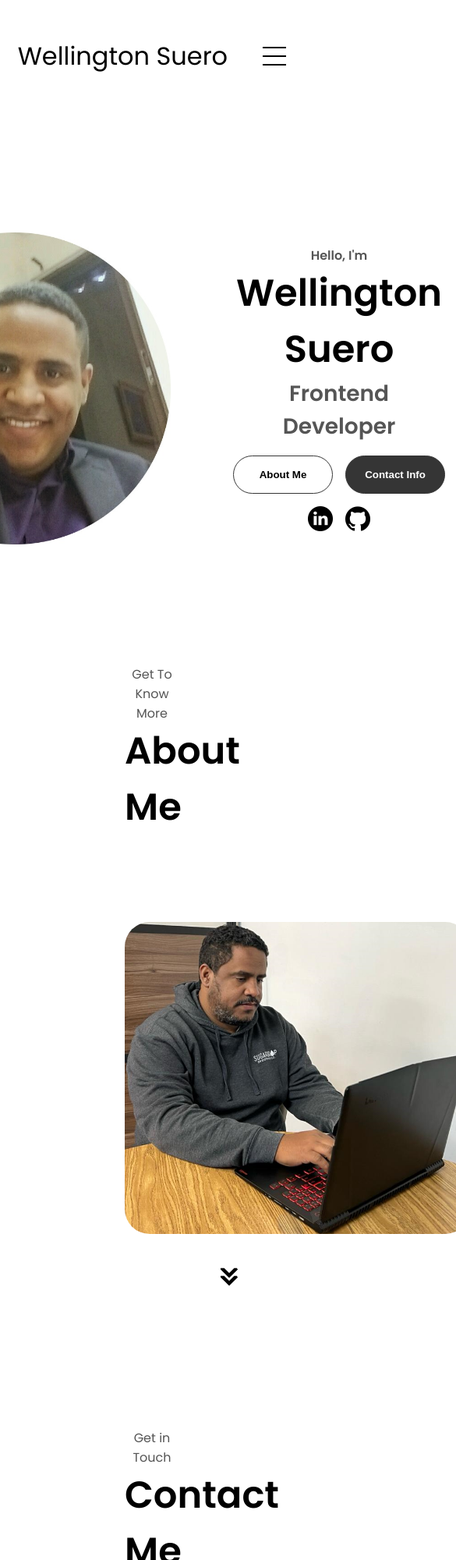
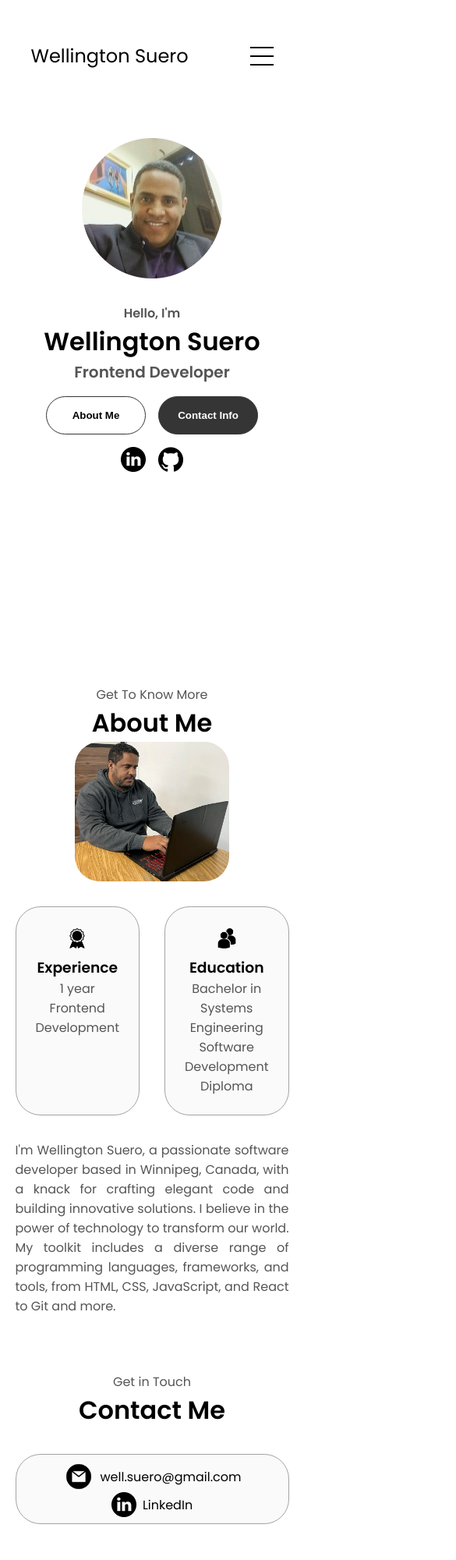
Before and after one commit to Wellfc/wellington-website, a plain HTML site: page index.html in a window 390 px wide. Shown: the top 2000 px of the page at 78% size, 585 px wide, since content can reach past the window. Drawn offline with Linux system fonts and the light colour scheme.

Commit message:
added media queries

```diff
--- a/assets/style/index.css
+++ b/assets/style/index.css
@@ -320,6 +320,11 @@ section {
     margin: auto 0;
 }
 
+.color-container {
+    border-color: rgb(163, 163, 163);
+    background: rgb(250, 250, 250);
+}
+
 /* CONTACT */
 
 #contact {
@@ -372,11 +377,93 @@ footer p {
 }
 
 
-@media screen and (max-width: 1000px) {
+@media screen and (max-width: 1400px) {
+    #profile {
+        height: 83vh;
+        margin-bottom: 6rem;
+    }
+    .about-containers {
+        flex-wrap: wrap;
+    }
+
+}
+
+@media screen and (max-width: 1220px) {
     #desktop-nav {
         display: none;
     }
     #hamburger-nav {
         display: flex;
     }
+    #profile,
+    .section-container {
+        display: block;
+    }
+    .arrow {
+        display: none;
+    }
+    section,
+    .section-container {
+        height: fit-content;
+    }
+    section {
+        margin: 0 5%;
+    }
+    .section__pic-container {
+        width: 275px;
+        height: 275px;
+        margin: 0 auto 2rem;
+    }
+    .about-containers {
+        margin-top: 0;
+    }
 }
+
+@media screen and (max-width: 600px) {
+    #contact,
+    footer {
+        height: 40vh;
+    }
+    #profile {
+        height: 83vh;
+        margin-bottom: 0;
+    }
+    footer nav {
+        height: fit-content;
+        margin-bottom: 2rem;
+    }
+    .about-containers,
+    .contact-info-upper-container,
+    .btn-container {
+        flex-wrap: wrap;
+    }
+    .contact-info-container {
+        margin: 0;
+    }
+    .contact-info-container p,
+    .nav-links li a {
+        font-size: 1rem;
+    }
+    .logo {
+        font-size: 1.5rem;
+    }
+    .nav-links {
+        flex-direction: column;
+        gap: 0.5rem;
+        text-align: center;
+    }
+    .section__pic-container {
+        width: auto;
+        height: 46vw;
+        justify-content: center;
+    }
+    .section__text__p2 {
+        font-size: 1.25rem;
+    }
+    .title {
+        font-size: 2rem;
+    }
+    .text-container {
+        text-align: justify;
+    }
+}
--- a/index.html
+++ b/index.html
@@ -63,18 +63,12 @@
                         </button>
                     </div>
                     <div id="socials-container">
-                        <img
-                            src="./assets/img/linkedin.png"
-                            alt="My LinkedIn profile"
-                            class="icon"
-                            onclick="location.href='https://www.linkedin.com/in/wellington-suero-2997a521b/'"
-                        />
-                        <img
-                            src="./assets/img/github.png"
-                            alt="My Github profile"
-                            class="icon"
-                            onclick="location.href='https://github.com/Wellfc'"
-                        />
+                        <a href="https://www.linkedin.com/in/wellington-suero-2997a521b/" target="_blank">
+                            <img src="./assets/img/linkedin.png" alt="My LinkedIn profile" class="icon">
+                        </a>
+                        <a href="https://github.com/Wellfc" target="_blank">
+                            <img src="./assets/img/github.png" alt="My Github profile" class="icon">
+                        </a>
                     </div>
                 </div>
             </section>
@@ -127,12 +121,9 @@
                         </div>
                     </div>
                 </div>
-                <img
-                    src="./assets/img/arrow.png"
-                    alt="Arrow icon"
-                    class="icon arrow"
-                    onclick="location.href='#contact'"
-                />
+                <a href="#contact">
+                    <img src="./assets/img/arrow.png" alt="Arrow icon" class="icon arrow">
+                </a>
             </section>
             <section id="contact">
                 <p class="section__text__p1">Get in Touch</p>
```
